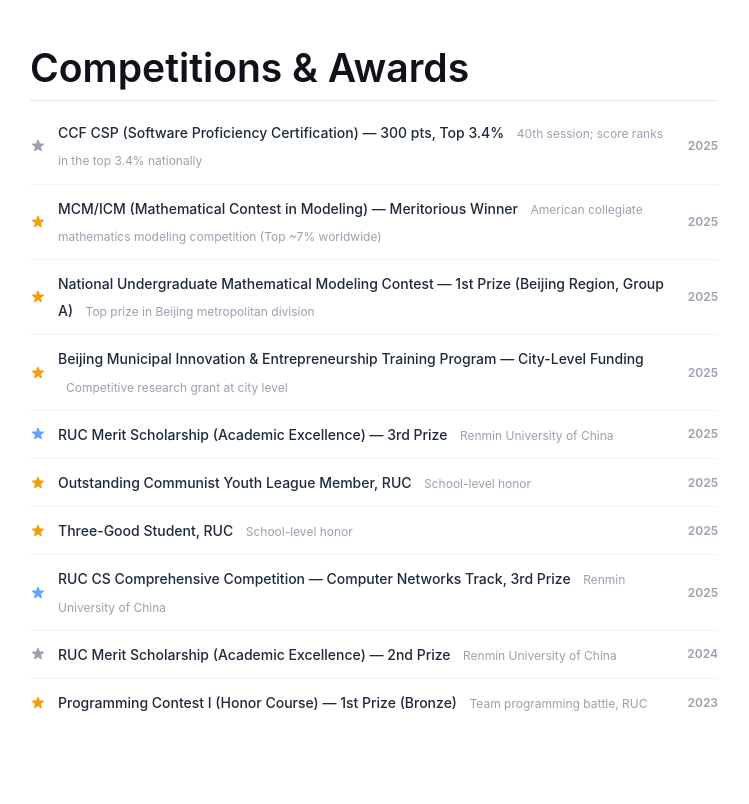
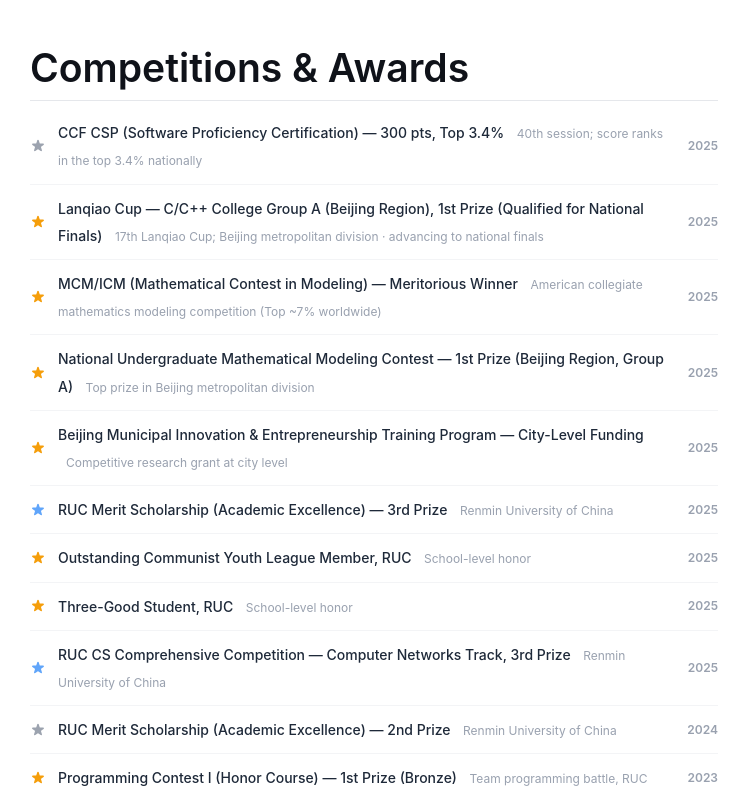
Before and after one commit to KKqdtjo/KKqdtjo.github.io, an Astro site: page / in a window 1280 px wide. Shown: the part 2395-3199 px from the top of the page, without its empty margins (266-1015 px from the left). Built offline with nearby package versions, Linux system fonts and the light colour scheme; Astro itself is replaced by a stand-in of ours.

Commit message:
提交简历

```diff
--- a/src/pages/index.astro
+++ b/src/pages/index.astro
@@ -233,6 +233,12 @@ import {
 						},
 						{
 							tier: 'gold',
+							title: 'Lanqiao Cup — C/C++ College Group A (Beijing Region), 1st Prize (Qualified for National Finals)',
+							year: '2025',
+							detail: '17th Lanqiao Cup; Beijing metropolitan division · advancing to national finals',
+						},
+						{
+							tier: 'gold',
 							title: 'MCM/ICM (Mathematical Contest in Modeling) — Meritorious Winner',
 							year: '2025',
 							detail: 'American collegiate mathematics modeling competition (Top ~7% worldwide)',
```
Also changed, not shown: 2 other files.
